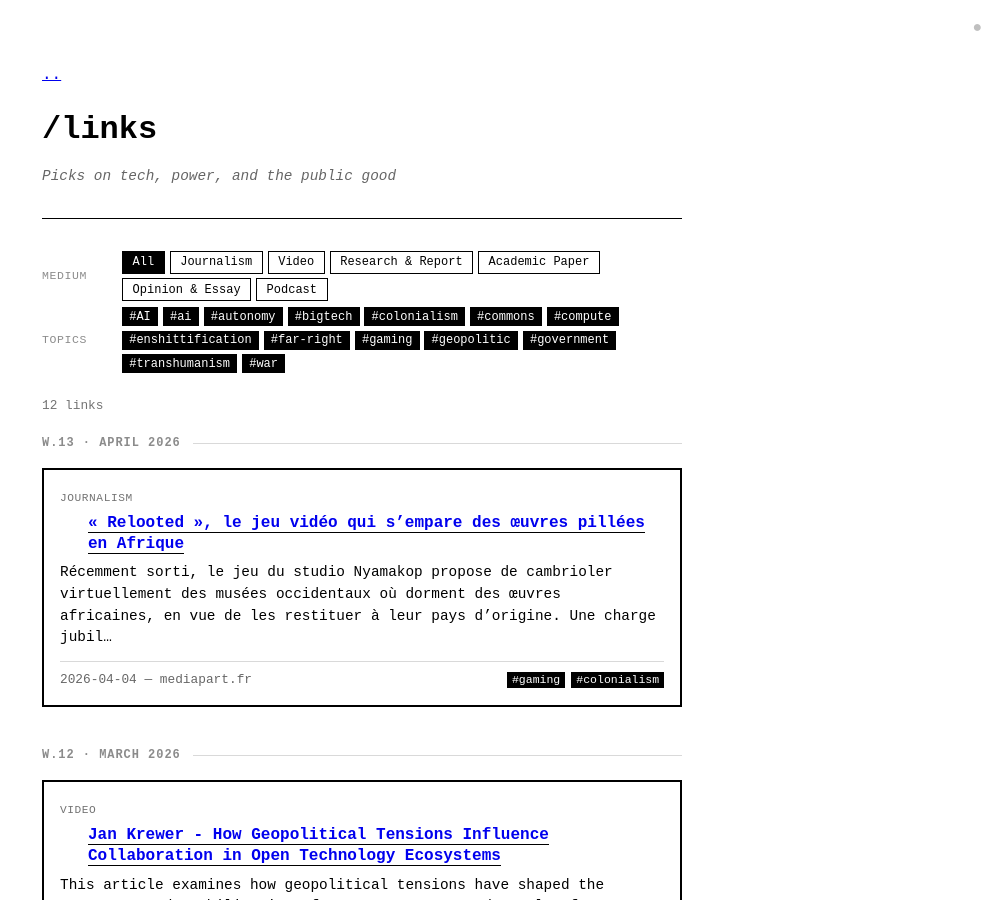
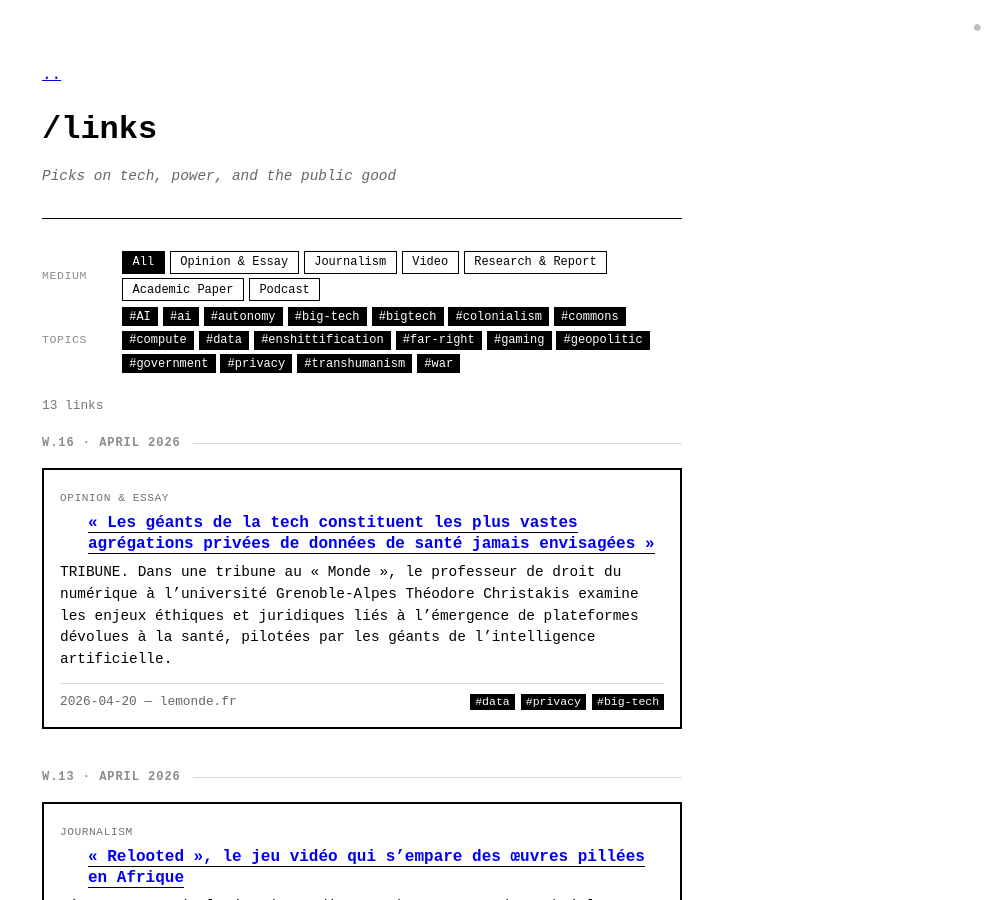
Before and after one commit to PLrolle/plrolle.github.io, a Jekyll site: the page built from links.md, in a window 1280 px wide and 900 px high. Shown: the whole window, without its empty margins (278-1280 px from the left). Built offline with Jekyll 4.4.1, drawn with Linux system fonts in a browser that asks for light colours.

Commit message:
add link: « Les géants de la tech constituent les plus vastes agrégations privées de données de santé jamais envisagées »

```diff
--- a/_data/links.json
+++ b/_data/links.json
@@ -1,4 +1,20 @@
 [
+  {
+    "id": "mo76p45i",
+    "url": "https://www.lemonde.fr/idees/article/2026/04/15/les-geants-de-la-tech-constituent-les-plus-vastes-agregations-privees-de-donnees-de-sante-jamais-envisagees_6680263_3232.html",
+    "title": "« Les géants de la tech constituent les plus vastes agrégations privées de données de santé jamais envisagées »",
+    "summary": "TRIBUNE. Dans une tribune au « Monde », le professeur de droit du numérique à l’université Grenoble-Alpes Théodore Christakis examine les enjeux éthiques et juridiques liés à l’émergence de plateformes dévolues à la santé, pilotées par les géants de l’intelligence artificielle.",
+    "source_name": "lemonde.fr",
+    "source_favicon": "https://www.google.com/s2/favicons?domain=lemonde.fr&sz=32",
+    "date": "2026-04-20",
+    "added_at": "2026-04-20T12:41:38.886Z",
+    "tags": [
+      "data",
+      "privacy",
+      "big-tech"
+    ],
+    "category": "opinion"
+  },
   {
     "id": "mnkdrzx3",
     "url": "https://www.mediapart.fr/journal/culture-et-idees/040426/relooted-le-jeu-video-qui-s-empare-des-oeuvres-pillees-en-afrique?utm_source=global",
```
